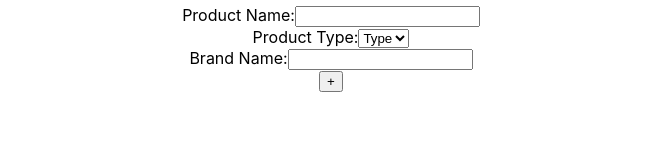
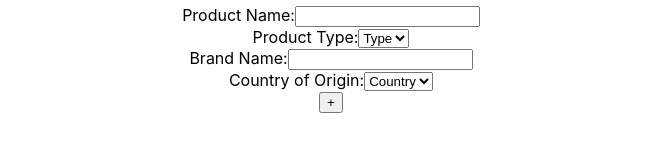
Before and after one commit to syywu/accidentally-vegan, a React (Create React App) app in the folder frontend/src/: page / in a window 1280 px wide. Shown: the part 209-360 px from the top of the page, without its empty margins (309-980 px from the left). Built offline with nearby package versions, Linux system fonts and the light colour scheme; no server answers; the HTML template or start-up script is replaced by a standard one.

Commit message:
country form

```diff
--- a/frontend/src/components/AddProduct.js
+++ b/frontend/src/components/AddProduct.js
@@ -29,6 +29,13 @@ const AddProduct = () => {
         <input type="text" />
       </div>
 
+      <div className="field">
+        <label>Country of Origin:</label>
+        <select>
+          <option>Country</option>
+        </select>
+      </div>
+
       <button>+</button>
     </form>
   );
```
